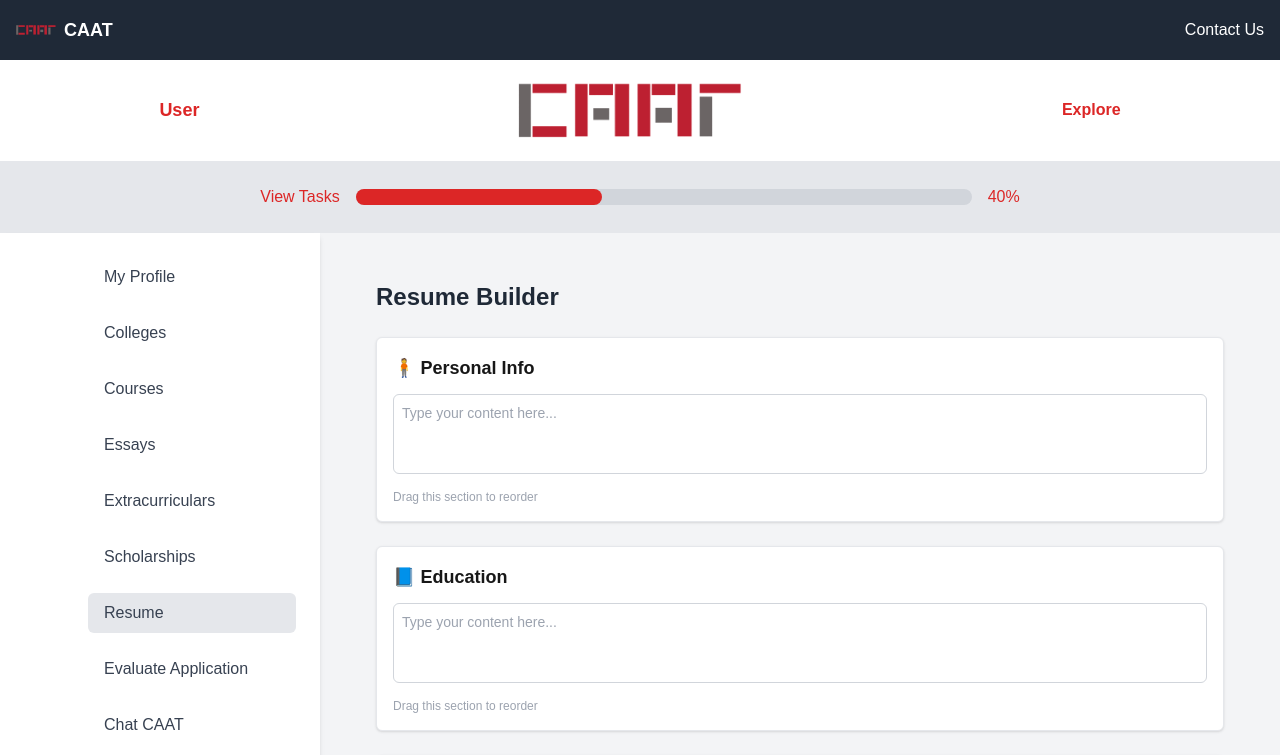
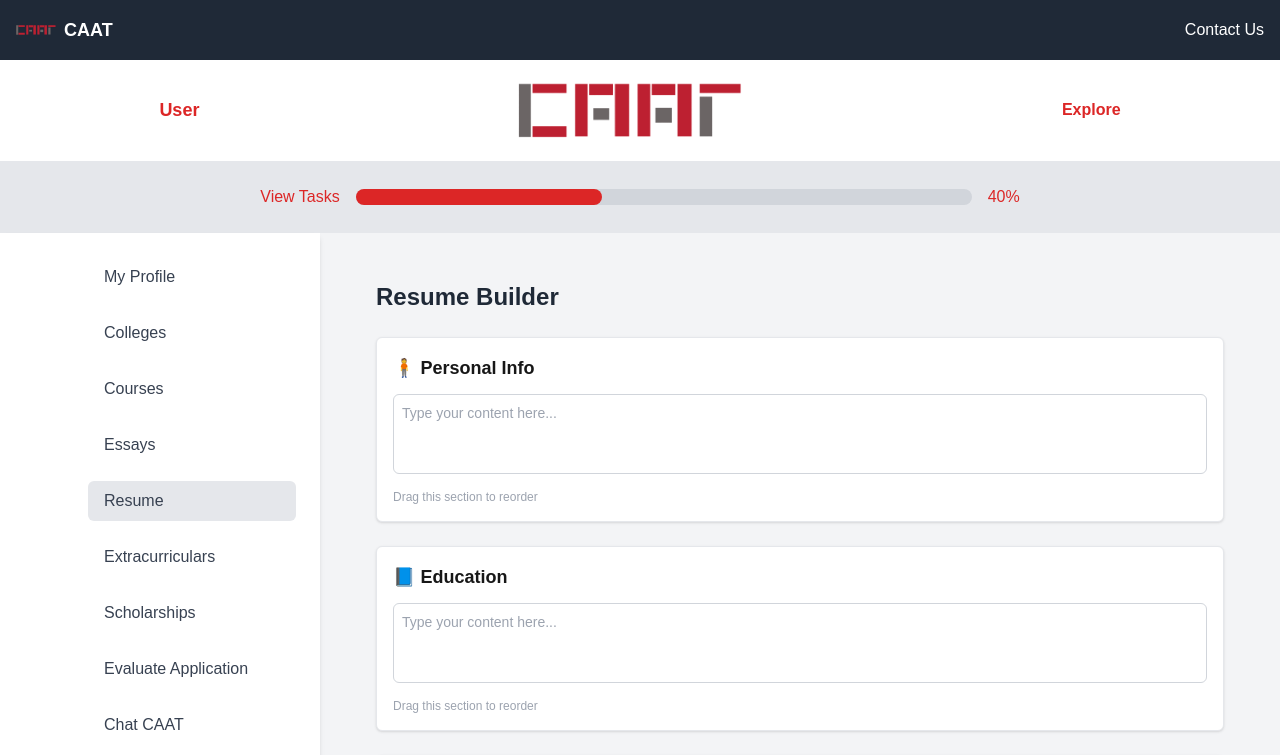
Before and after one commit to mycaatorg/ProjectApp, a Next.js app in the folder caat/frontend/: page /dashboard/resume in a window 1280 px wide. Shown: the top 755 px of the page. Built offline with nearby package versions, Linux system fonts and the light colour scheme.

Commit message:
redorder

```diff
--- a/caat/frontend/app/dashboard/layout.tsx
+++ b/caat/frontend/app/dashboard/layout.tsx
@@ -14,9 +14,9 @@ export default function DashboardLayout({ children }: { children: React.ReactNod
     { href: "/dashboard/colleges", label: "Colleges" },
     { href: "/dashboard/courses", label: "Courses" },
     { href: "/dashboard/essays", label: "Essays" },
+    { href: "/dashboard/resume", label: "Resume" },
     { href: "/dashboard/extracurriculars", label: "Extracurriculars" },
     { href: "/dashboard/scholarships", label: "Scholarships" },
-    { href: "/dashboard/resume", label: "Resume" },
     { href: "/dashboard/evaluate", label: "Evaluate Application" },
     { href: "/dashboard/chat", label: "Chat CAAT" },
   ];
--- a/caat/package.json
+++ b/caat/package.json
@@ -3,6 +3,7 @@
     "@dnd-kit/core": "^6.3.1",
     "@dnd-kit/modifiers": "^9.0.0",
     "@dnd-kit/sortable": "^10.0.0",
+    "@dnd-kit/utilities": "^3.2.2",
     "jwt-decode": "^4.0.0"
   }
 }
```
Also changed, not shown: 1 other file (tests, documents, lock files or other folders).
